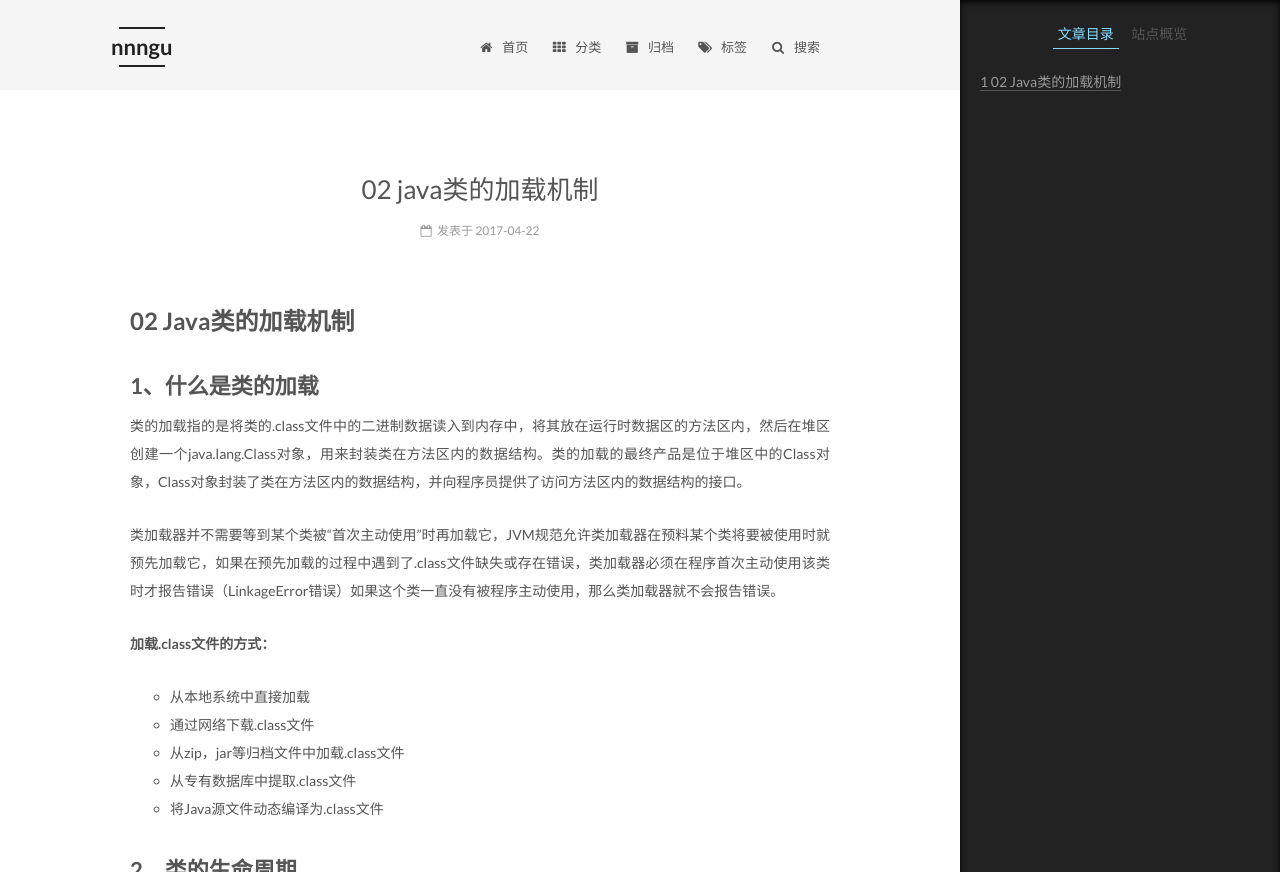
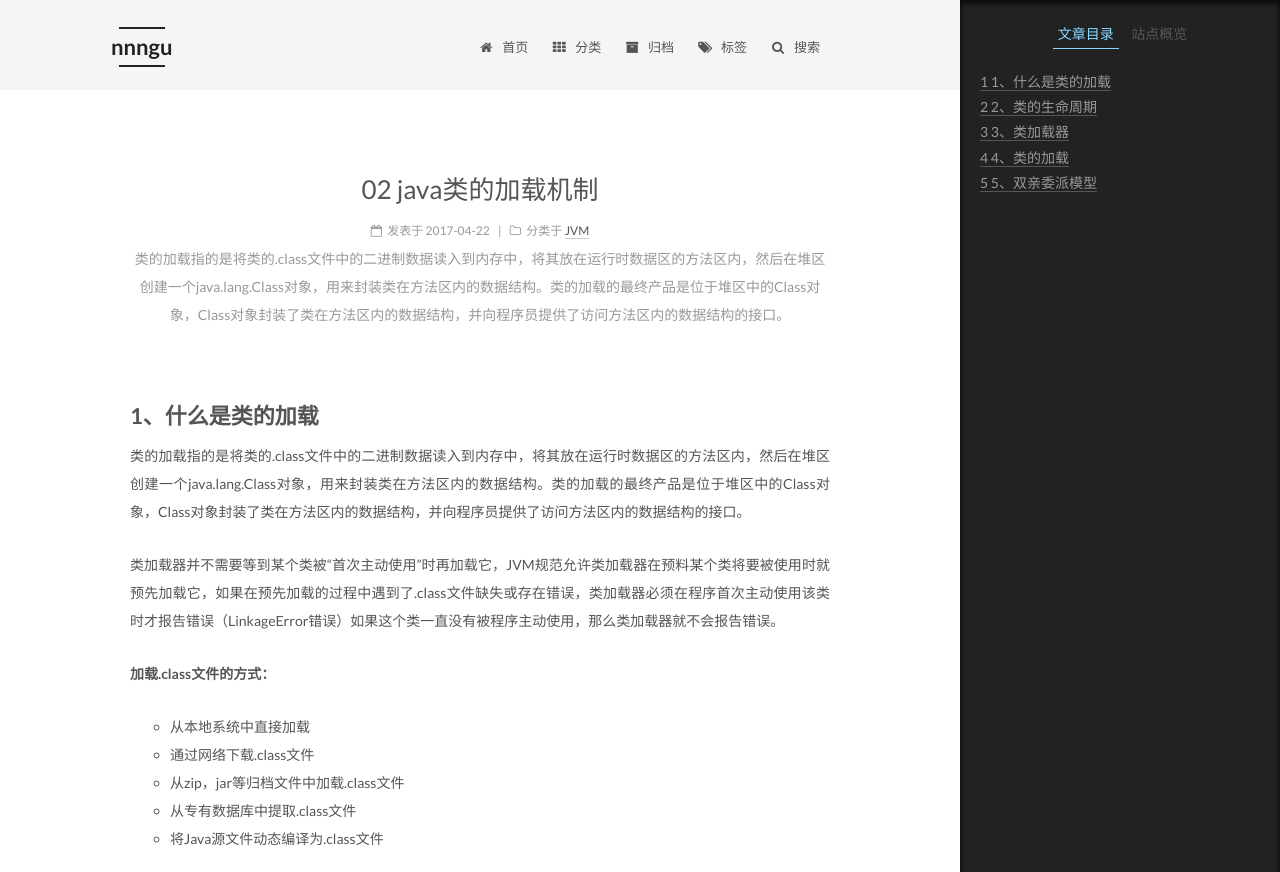
Before and after one commit to nnngu/LearningNotes, a Jekyll site: the page built from _posts/2017-04-22-02 Java类的加载机制.md, in a window 1280 px wide and 1400 px high, cut to the strip 0-872 px from the top of the window. Built offline with Jekyll 4.4.1, drawn with Linux system fonts in a browser that asks for light colours.

Commit message:
修改文件: _posts/2017-04-22-02 Java类的加载机制.md

```diff
--- a/_posts/2017-04-22-02 Java类的加载机制.md
+++ b/_posts/2017-04-22-02 Java类的加载机制.md
@@ -1,4 +1,7 @@
-# 02 Java类的加载机制
+---
+categories: JVM
+description: 类的加载指的是将类的.class文件中的二进制数据读入到内存中，将其放在运行时数据区的方法区内，然后在堆区创建一个java.lang.Class对象，用来封装类在方法区内的数据结构。类的加载的最终产品是位于堆区中的Class对象，Class对象封装了类在方法区内的数据结构，并向程序员提供了访问方法区内的数据结构的接口。
+---
 
 ## 1、什么是类的加载
 
```
